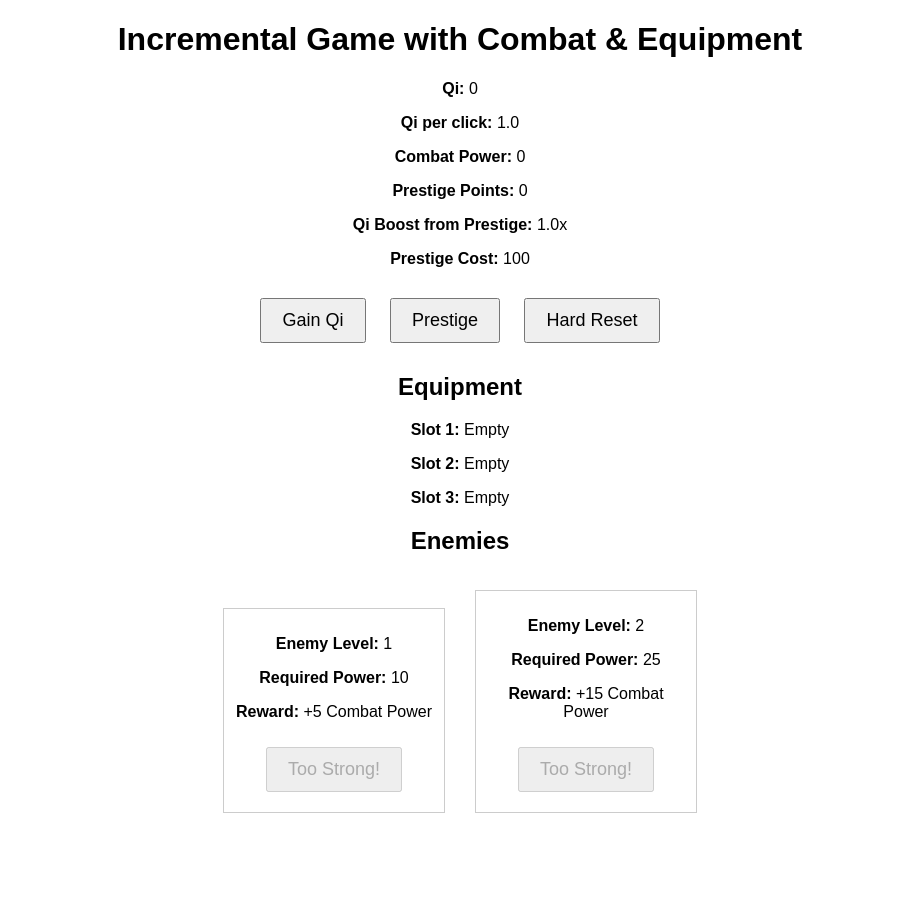
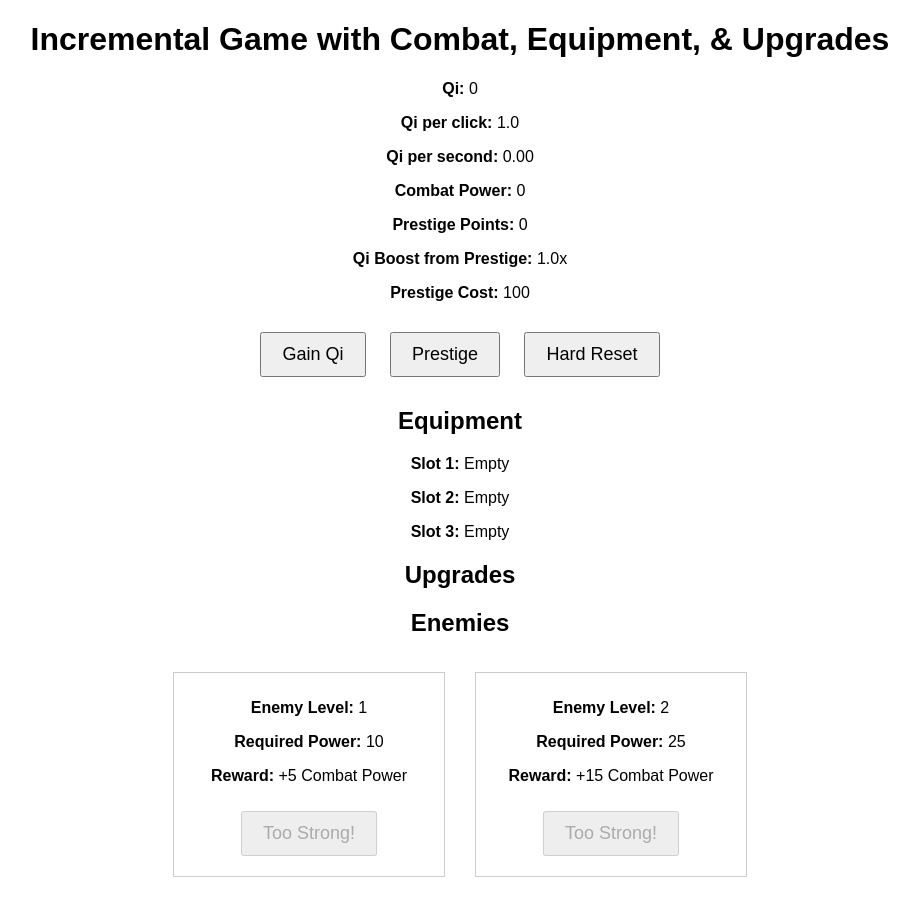
Before and after one commit to nyomanartha/incremental, a plain HTML site: page index.html in a window 1280 px wide. Shown: the whole page, without its empty margins (180-1099 px from the left). Before the commit the page ends 848 px from the top, so only its background shows below. Drawn offline with Linux system fonts and the light colour scheme.

Commit message:
Update index.html

```diff
--- a/index.html
+++ b/index.html
@@ -3,7 +3,7 @@
 <head>
     <meta charset="UTF-8">
     <meta name="viewport" content="width=device-width, initial-scale=1.0">
-    <title>Incremental Game with Combat & Equipment</title>
+    <title>Incremental Game with Combat, Equipment, & Upgrades</title>
     <style>
         body {
             font-family: Arial, sans-serif;
@@ -19,27 +19,31 @@
         .button:hover {
             background-color: #ddd;
         }
-        .stats, .equipment, .enemies {
+        .stats, .equipment, .enemies, .upgrades {
             margin: 20px 0;
         }
-        .enemy {
+        .enemy, .upgrade {
             margin: 15px;
             border: 1px solid #ccc;
             padding: 10px;
             display: inline-block;
-            width: 200px;
+            width: 250px;
+        }
+        .enemy button, .upgrade button {
+            margin-top: 10px;
         }
     </style>
 </head>
 <body>
-    <h1>Incremental Game with Combat & Equipment</h1>
+    <h1>Incremental Game with Combat, Equipment, & Upgrades</h1>
     <div class="stats">
-        <p><b>Qi:</b> <span id="qi">0</span></p>
-        <p><b>Qi per click:</b> <span id="qi-per-click">1</span></p>
-        <p><b>Combat Power:</b> <span id="combat-power">0</span></p>
+        <p><b>Qi:</b> <span id="qi">0.00</span></p>
+        <p><b>Qi per click:</b> <span id="qi-per-click">1.00</span></p>
+        <p><b>Qi per second:</b> <span id="qi-per-second">0.00</span></p>
+        <p><b>Combat Power:</b> <span id="combat-power">0.00</span></p>
         <p><b>Prestige Points:</b> <span id="prestige-points">0</span></p>
-        <p><b>Qi Boost from Prestige:</b> <span id="prestige-boost">1</span>x</p>
-        <p><b>Prestige Cost:</b> <span id="prestige-cost">100</span></p>
+        <p><b>Qi Boost from Prestige:</b> <span id="prestige-boost">1.00</span>x</p>
+        <p><b>Prestige Cost:</b> <span id="prestige-cost">100.00</span></p>
     </div>
     <button class="button" onclick="gainQi()">Gain Qi</button>
     <button class="button" onclick="prestige()">Prestige</button>
@@ -52,6 +56,9 @@
         <p><b>Slot 3:</b> <span id="slot-3">Empty</span></p>
     </div>
 
+    <h2>Upgrades</h2>
+    <div id="upgrades"></div>
+
     <h2>Enemies</h2>
     <div id="enemies"></div>
 
```
